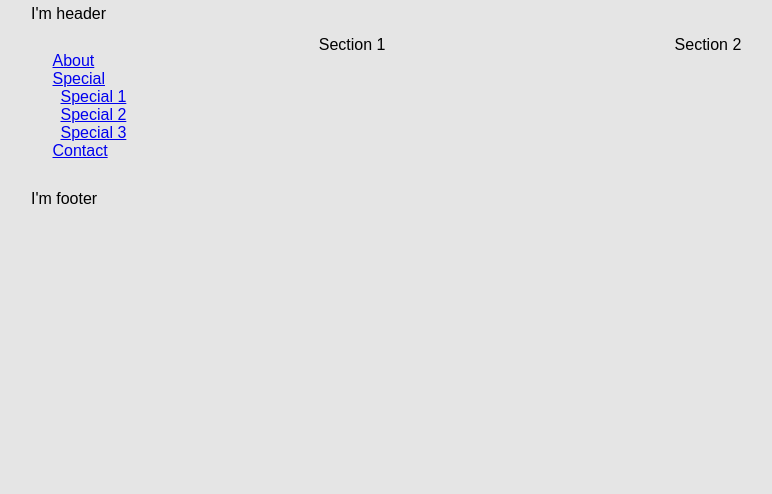
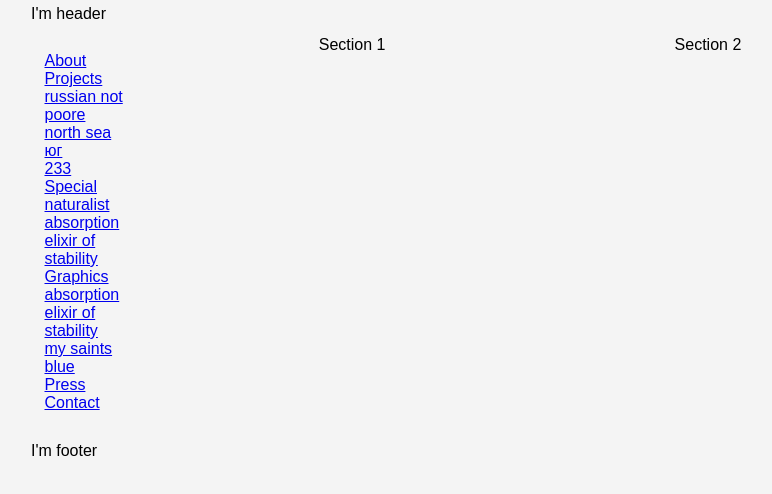
Before and after one commit to antklim/tanya_klimenko_template, a plain HTML site: page index.html in a window 1280 px wide. Shown: the whole page, without its empty margins (159-931 px from the left). Drawn offline with Linux system fonts and the light colour scheme.

Commit message:
Site menu added

```diff
--- a/assets/css/main.css
+++ b/assets/css/main.css
@@ -57,7 +57,7 @@
  */
 
 body {
-  background: rgba(125, 125, 125, 0.2);
+  background: rgba(200, 200, 200, 0.2);
 }
 
 .layout {
@@ -87,7 +87,7 @@ header {
 .site-nav-list,
 .site-nav-nested-list {
   list-style-type: none;
-  padding-left: 0.5em;
+  padding-left: 0;
 }
 
 /**
--- a/index.html
+++ b/index.html
@@ -1,7 +1,8 @@
 <!DOCTYPE html>
 <html lang="en">
 <head>
-  <title>Learn CSS</title>
+  <title>Tanya Klimenko</title>
+  <meta charset="utf-8">
   <link rel="stylesheet" type="text/css" href="assets/css/normalize.css">
   <link rel="stylesheet" type="text/css" href="assets/css/main.css">
 </head>
@@ -14,13 +15,30 @@
           <ul class="site-nav-list">
             <li><a href="#">About</a></li>
             <li>
-              <a href="#">Special</a>
+              <a href="#">Projects</a>
               <ul class="site-nav-nested-list">
-                <li><a href="#">Special 1</a></li>
-                <li><a href="#">Special 2</a></li>
-                <li><a href="#">Special 3</a></li>
+                <li><a href="#">russian not poore</a></li>
+                <li><a href="#">north sea</a></li>
+                <li><a href="#">&#x044e;&#x0433;</a></li>
+                <li><a href="#">233</a></li>
               </ul>
             </li>
+            <li><a href="#">Special</a>
+              <ul class="site-nav-nested-list">
+                <li><a href="#">naturalist</a></li>
+                <li><a href="#">absorption</a></li>
+                <li><a href="#">elixir of stability</a></li>
+              </ul>
+            </li>
+            <li><a href="#">Graphics</a>
+              <ul class="site-nav-nested-list">
+                <li><a href="#">absorption</a></li>
+                <li><a href="#">elixir of stability</a></li>
+                <li><a href="#">my saints</a></li>
+                <li><a href="#">blue</a></li>
+              </ul>
+            </li>
+            <li><a href="#">Press</a></li>
             <li><a href="#">Contact</a></li>
           </ul>
         </nav>
```
